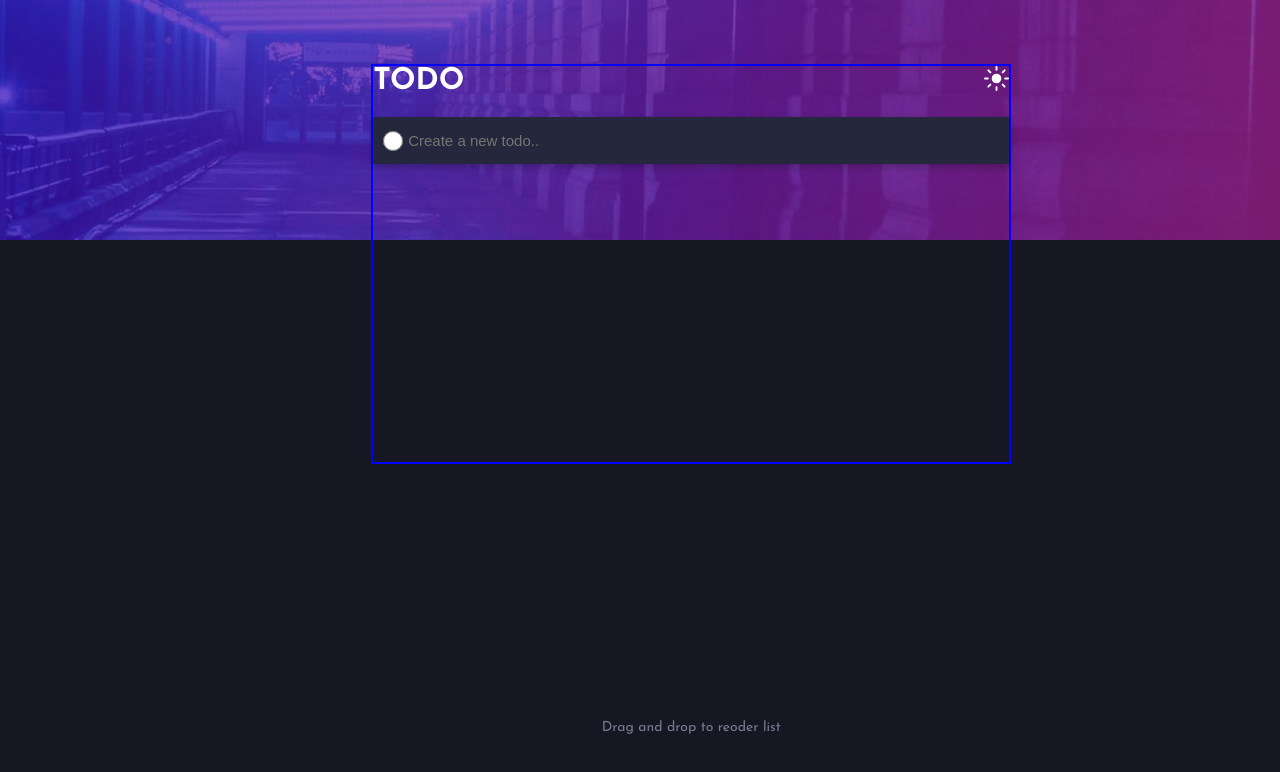
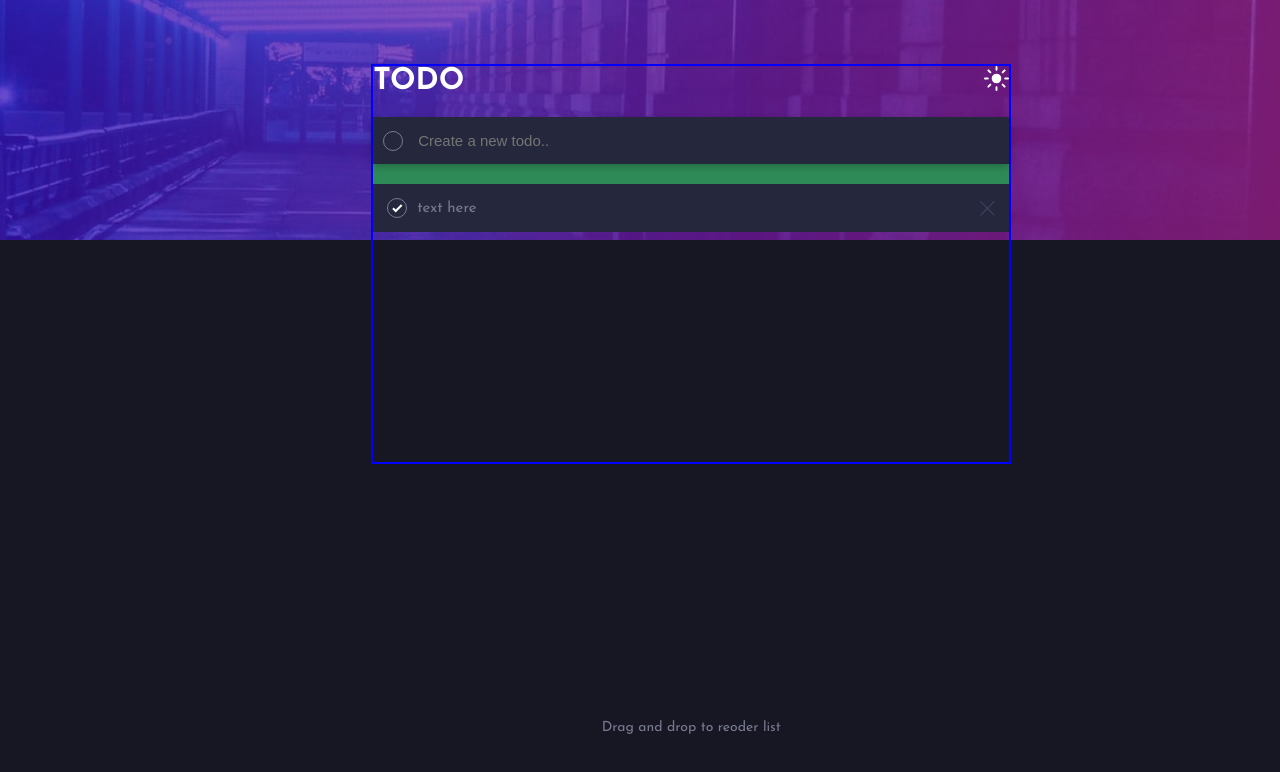
Before and after one commit to iddimsangi/ReactTodoApp, a React (Create React App) app: page / in a window 1280 px wide. Shown: the top 772 px of the page. Built offline with nearby package versions, Linux system fonts and the light colour scheme.

Commit message:
todo card fixed

```diff
--- a/src/components/AddTodo/AddTodo.js
+++ b/src/components/AddTodo/AddTodo.js
@@ -4,7 +4,8 @@ function AddTodo() {
     return (
         <div className="Add_todo">
             <form action="" className="form">
-                <input type="radio"/>
+                {/* <input type="radio"/> */}
+                <div className="circle-btn"></div>
                 <input type="text"  name="text" placeholder="Create a new todo.." />
             </form>
         </div>
--- a/src/components/AddTodo/AddTodo.scss
+++ b/src/components/AddTodo/AddTodo.scss
@@ -1,26 +1,31 @@
+@import '../mixins';
 .Add_todo{
+    // margin-bottom: 2rem;
     // border: 1px solid #fff;
    .form{
        padding: 1rem;
        display: flex;
        align-items: center;
     //    border: 1px solid red;
-    box-shadow: rgba(0, 0, 0, 0.24) 0px 3px 8px;
+       box-shadow: rgba(0, 0, 0, 0.24) 0px 3px 8px;
        background-color: hsl(235, 24%, 19%);
     // Background: linear-gradient hsl(192, 100%, 67%) to hsl(280, 87%, 65%);
        width: 100%;
+       .circle-btn{
+        @include circle;
+       }
        input{
            &:focus{
             border: none;
             outline: none;
            }
-        &[type = "radio"]{
-           width: 2rem;
-           height: 2rem;
-           border: 3px solid red;
-           background-color: transparent;
-           cursor: pointer;
-        }
+        // &[type = "radio"]{
+        //    width: 2rem;
+        //    height: 2rem;
+        //    border: 3px solid red;
+        //    background-color: transparent;
+        //    cursor: pointer;
+        // }
         &[type = "text"]{
             padding: .5rem;
             width: 80%;
--- a/src/components/App.js
+++ b/src/components/App.js
@@ -12,9 +12,8 @@ function App() {
             <img src={sun} alt="sun-logo" />
           </div>
           <div className="App-container--main-body">
-            {/* <h1>body</h1> */}
             <AddTodo />
-            {/* <TodoList /> */}
+            <TodoList />
           </div>
         </div>
       </div>
--- a/src/components/TodoList/TodoCard/TodoCard.js
+++ b/src/components/TodoList/TodoCard/TodoCard.js
@@ -1,9 +1,18 @@
 import React from 'react'
+import checkmark from '../../../images/icon-check.svg'
+import crossmark from '../../../images/icon-cross.svg'
 import "./TodoCard.scss"
 function TodoCard() {
     return (
-        <div>
-            <h1>card list</h1>
+        <div className="todo_card">
+           <div className="container">
+               <span className="circle">
+               <img src={checkmark} alt="checkmark icon" />
+               </span>
+            <p>text here</p>
+           </div>
+
+           <img src={crossmark} className="cross-icon" alt="crossmark" />
         </div>
     )
 }
--- a/src/components/TodoList/TodoCard/TodoCard.scss
+++ b/src/components/TodoList/TodoCard/TodoCard.scss
@@ -0,0 +1,29 @@
+@import '../../mixins';
+.todo_card{
+    display: flex;
+    width: 100%;
+    justify-content: space-between;
+    align-items: center;
+    margin-top: 2rem;
+    // background-color: hsl(235, 24%, 19%);
+    background-color: hsl(235, 24%, 19%);
+    padding: 1.4rem;
+    .container{
+        display: flex;
+        width: 80%;
+        align-items: center;
+        p{
+            font-size: 1.5rem;
+            color: hsl(234, 11%, 52%);
+        }
+        .circle{
+         @include circle;
+
+        }
+    }
+    .cross-icon{
+        height: 1.5rem;
+        cursor: pointer;
+    }
+
+}
--- a/src/components/TodoList/TodoList.js
+++ b/src/components/TodoList/TodoList.js
@@ -3,7 +3,7 @@ import TodoCard from './TodoCard/TodoCard'
 function TodoList() {
     return (
         <div>
-            <h1>list</h1>
+            {/* <h1>list</h1> */}
             <TodoCard/>
         </div>
     )
--- /dev/null
+++ b/src/components/_mixins.scss
@@ -0,0 +1,10 @@
+@mixin circle {
+        width: 2rem;
+        height: 2rem;
+        border: 1px solid hsl(234, 11%, 52%);;
+        border-radius: 50%;
+        background-color: transparent;
+        cursor: pointer;
+        margin-right: 1rem;
+        text-align: center;
+}
```
